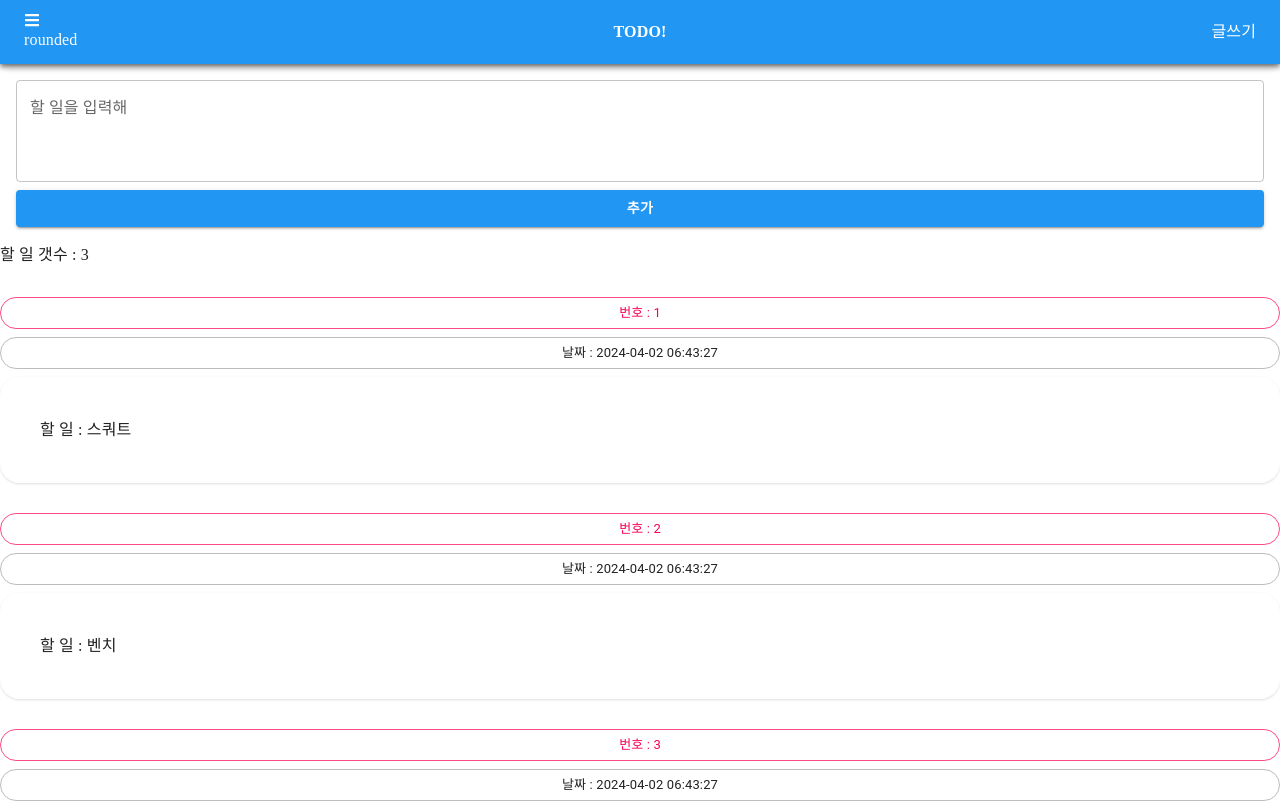
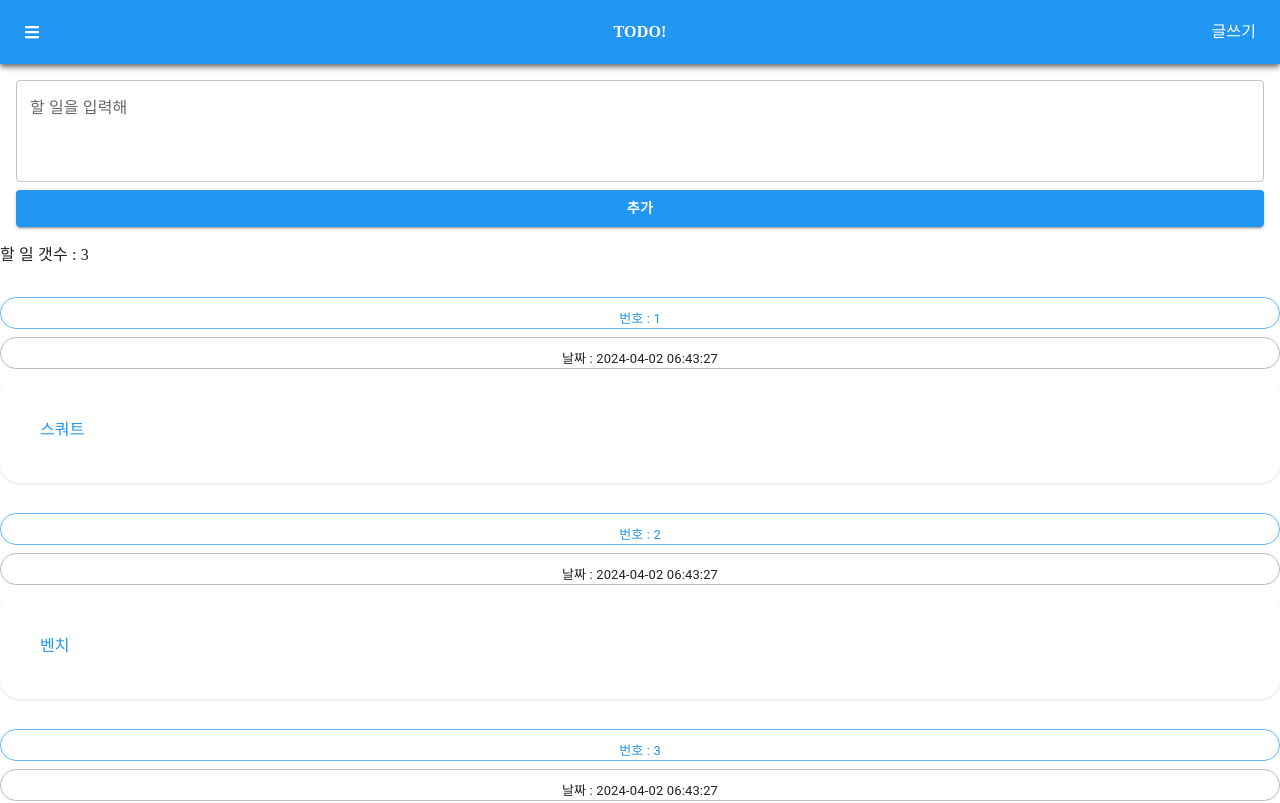
Before and after one commit to tlsdncjf/exam_24_05, a Next.js app: page / in a window 1280 px wide. Shown: the top 803 px of the page. Built offline with nearby package versions, Linux system fonts and the light colour scheme; a web font is replaced by a local one.

Commit message:
Chip 상단 여백, Box sx, theme light,dark

```diff
--- a/src/app/page.js
+++ b/src/app/page.js
@@ -9,6 +9,7 @@ import {
   CssBaseline,
   TextField,
   Chip,
+  Box,
 } from "@mui/material";
 import { FaBars } from "react-icons/fa";
 import theme from "./theme";
@@ -201,7 +202,6 @@ function App() {
               onClick={() => setOpen(true)}
               className="tw-cursor-pointer"
             />
-            rounded
           </div>
           <div className="logo-box">
             <a href="/" className="tw-font-bold">
@@ -235,16 +235,18 @@ function App() {
             <li key={todo.id}>
               <div className="tw-flex tw-flex-col tw-gap-2 tw-mt-[30px]">
                 <Chip
+                  className="tw-pt-3"
                   label={`번호 : ${todo.id}`}
                   variant="outlined"
-                  color="secondary"
+                  color="primary"
                 ></Chip>
                 <Chip
+                  className="tw-pt-3"
                   label={`날짜 : ${todo.regDate}`}
                   variant="outlined"
                 ></Chip>
                 <div className="tw-p-10 tw-rounded-[20px] tw-shadow tw-whitespace-pre-wrap tw-leading-relaxed tw-break-words">
-                  할 일 : {todo.content}
+                  <Box sx={{ color: "primary.main" }}>{todo.content}</Box>
                 </div>
               </div>
             </li>
--- a/src/app/theme.js
+++ b/src/app/theme.js
@@ -8,6 +8,9 @@ const theme = createTheme({
     type: "dark",
     primary: {
       main: "#2196f3",
+      light: "rgb(77, 171, 245)",
+      dark: "rgb(23, 105, 170)",
+      contrastText: "#fff",
     },
     secondary: {
       main: "#f50057",
```
